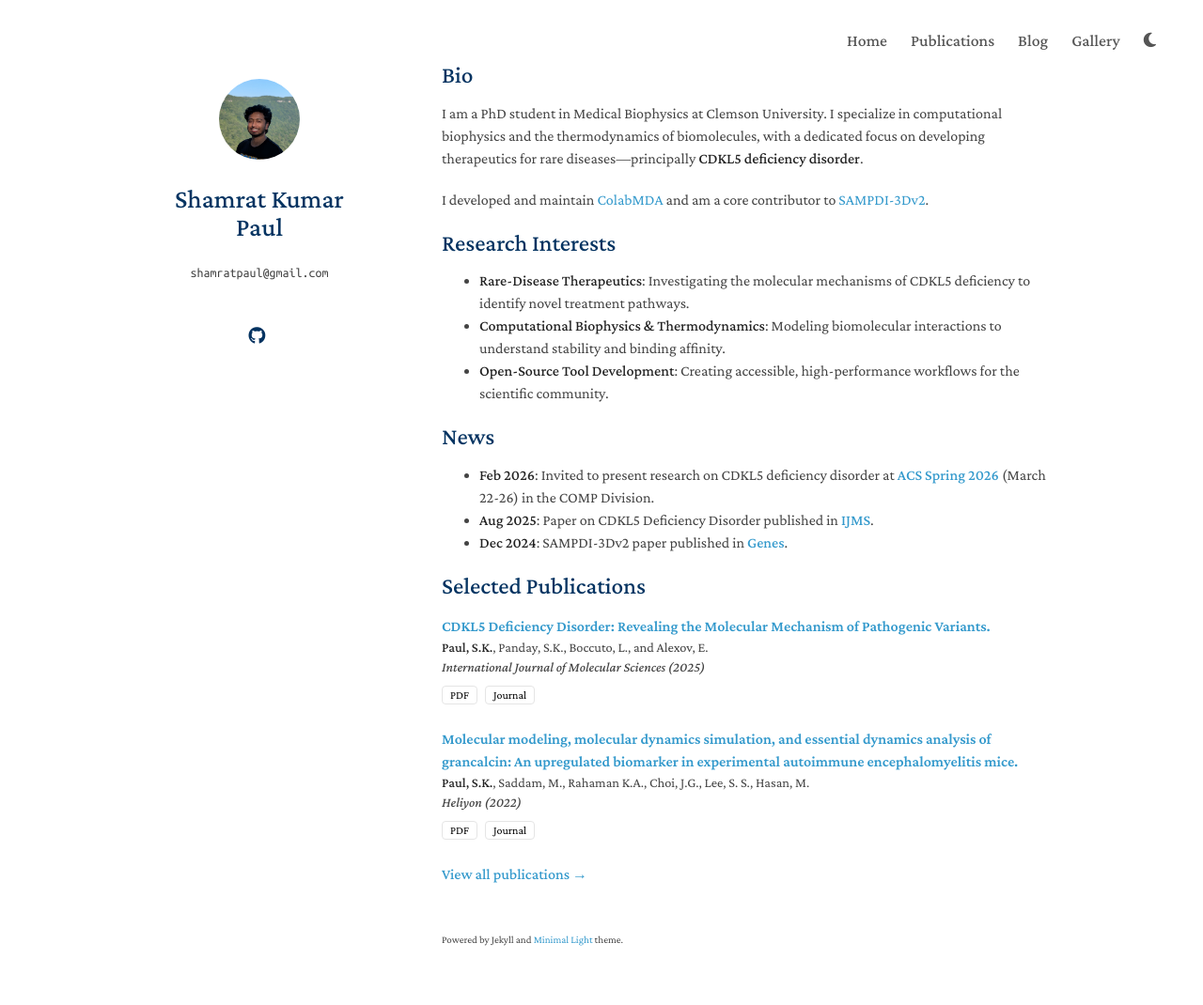
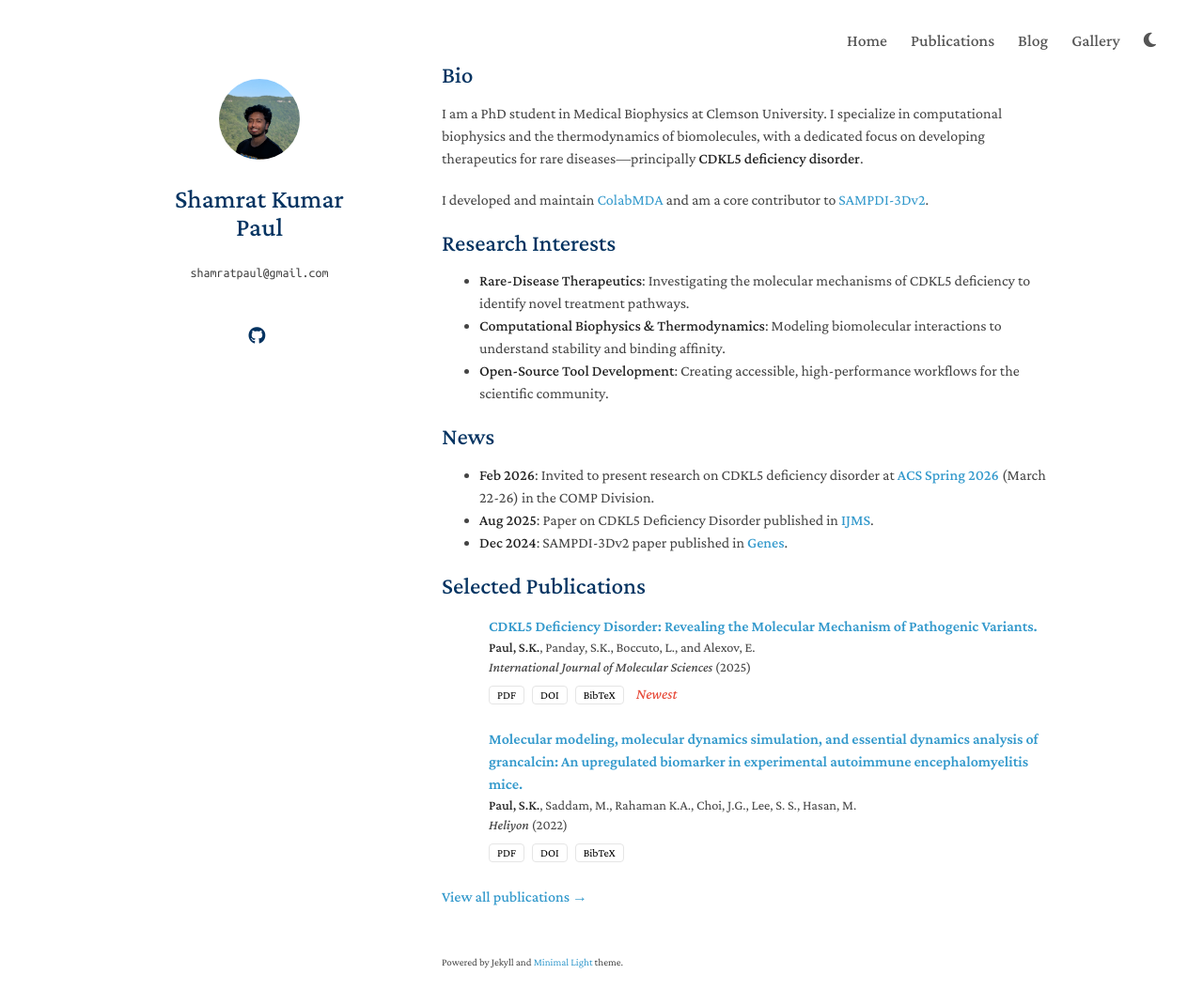
Before and after one commit to paulshamrat/paulshamrat.github.io, a Jekyll site: the page built from index.md, in a window 1280 px wide and 1105 px high. Shown: the top 1070 px of the window at 94% size. Built offline with Jekyll 4.4.1, drawn with Linux system fonts in a browser that asks for light colours; a style sheet for code colours, icons or effects is not loaded.

Commit message:
Refactor publication rendering into shared includes for consistent styling

```diff
--- /dev/null
+++ b/_includes/publication_single.md
@@ -0,0 +1,47 @@
+<div class="pub-row" style="display: flex; flex-direction: row; margin-bottom: 1.5rem;">
+  <div class="col-sm-3 abbr" style="position: relative;padding-right: 15px;padding-left: 15px;">
+    {% if link.image %}
+    <img src="{{ link.image }}" class="teaser img-fluid z-depth-1" style="width: 100px; height: auto;">
+    {% if link.conference_short %}
+    <abbr class="badge">{{ link.conference_short }}</abbr>
+    {% endif %}
+    {% endif %}
+  </div>
+  <div class="col-sm-9" style="position: relative;padding-right: 15px;padding-left: 20px;">
+    <div class="title" style="font-weight: bold;">
+      <a href="{% if link.html %}{{ link.html }}{% elsif link.doi %}https://doi.org/{{ link.doi }}{% else %}{{ link.pdf }}{% endif %}" target="_blank">
+        {{ link.title }}
+      </a>
+    </div>
+    <div class="author" style="font-size: 0.9rem;">
+      {{ link.authors | replace: "Paul, S.K.", "<strong>Paul, S.K.</strong>" | replace: "Paul, S. K.", "<strong>Paul, S. K.</strong>" | replace: "Shamrat Kumar Paul", "<strong>Shamrat Kumar Paul</strong>" }}
+    </div>
+    <div class="periodical" style="font-size: 0.9rem;">
+      <em>{{ link.conference }}</em> {% if link.year %}({{ link.year }}){% endif %}
+    </div>
+    <div class="links" style="margin-top: 5px;">
+      {% if link.pdf %}
+      <a href="{{ link.pdf }}" class="btn btn-sm z-depth-0" role="button" target="_blank" style="font-size:12px; border: 1px solid var(--border-color); padding: 2px 8px; border-radius: 4px; margin-right: 5px;">PDF</a>
+      {% endif %}
+      {% if link.doi %}
+      <a href="https://doi.org/{{ link.doi }}" class="btn btn-sm z-depth-0" role="button" target="_blank" style="font-size:12px; border: 1px solid var(--border-color); padding: 2px 8px; border-radius: 4px; margin-right: 5px;">DOI</a>
+      {% endif %}
+      {% if link.bibtex %}
+      <a class="bibtex btn btn-sm z-depth-0" role="button" onclick="toggleBibtex('{{ link.title | slugify }}')" style="font-size:12px; border: 1px solid var(--border-color); padding: 2px 8px; border-radius: 4px; margin-right: 5px; cursor: pointer;">BibTeX</a>
+      {% endif %}
+      {% if link.code %}
+      <a href="{{ link.code }}" class="btn btn-sm z-depth-0" role="button" target="_blank" style="font-size:12px; border: 1px solid var(--border-color); padding: 2px 8px; border-radius: 4px; margin-right: 5px;">Code</a>
+      {% endif %}
+      {% if link.page %}
+      <a href="{{ link.page }}" class="btn btn-sm z-depth-0" role="button" target="_blank" style="font-size:12px; border: 1px solid var(--border-color); padding: 2px 8px; border-radius: 4px;">Project Page</a>
+      {% endif %}
+      {% if link.notes %}
+      <strong> <i style="color:#e74d3c; margin-left: 5px;">{{ link.notes }}</i></strong>
+      {% endif %}
+    </div>
+
+    {% if link.bibtex %}
+    <div id="{{ link.title | slugify }}" class="bibtex-hidden" style="display: none; margin-top: 10px; padding: 10px; background: rgba(0,0,0,0.05); border-radius: 5px; font-family: monospace; font-size: 0.85rem; white-space: pre-wrap; border: 1px solid var(--border-color);">{{ link.bibtex }}</div>
+    {% endif %}
+  </div>
+</div>
--- a/index.md
+++ b/index.md
@@ -27,30 +27,12 @@
     {% assign selected_pubs = site.data.publications.main | where: "selected", true %}
     {% for link in selected_pubs %}
     <li>
-      <div class="pub-row" style="display: flex; flex-direction: row; margin-bottom: 1.5rem;">
-        <div class="col-sm-9" style="position: relative;padding-right: 15px;padding-left: 0px;">
-          <div class="title" style="font-weight: bold;">
-            <a href="{% if link.doi %}https://doi.org/{{ link.doi }}{% elsif link.html %}{{ link.html }}{% else %}{{ link.pdf }}{% endif %}" target="_blank">
-              {{ link.title }}
-            </a>
-          </div>
-          <div class="author" style="font-size: 0.9rem;">
-            {{ link.authors | replace: "Paul, S.K.", "<strong>Paul, S.K.</strong>" | replace: "Paul, S. K.", "<strong>Paul, S. K.</strong>" | replace: "Shamrat Kumar Paul", "<strong>Shamrat Kumar Paul</strong>" }}
-          </div>
-          <div class="periodical" style="font-size: 0.9rem;"><em>{{ link.conference }} ({{ link.year }})</em> </div>
-          <div class="links" style="margin-top: 5px;">
-            {% if link.pdf %}
-            <a href="{{ link.pdf }}" class="btn btn-sm z-depth-0" role="button" target="_blank" style="font-size:12px; border: 1px solid var(--border-color); padding: 2px 8px; border-radius: 4px; margin-right: 5px;">PDF</a>
-            {% endif %}
-            {% if link.html or link.page %}
-            <a href="{% if link.html %}{{ link.html }}{% else %}{{ link.page }}{% endif %}" class="btn btn-sm z-depth-0" role="button" target="_blank" style="font-size:12px; border: 1px solid var(--border-color); padding: 2px 8px; border-radius: 4px;">Journal</a>
-            {% endif %}
-          </div>
-        </div>
-      </div>
+      {% include publication_single.md %}
     </li>
     {% endfor %}
   </ol>
 </div>
 
+{% include bibtex_script.md %}
+
 <p><a href="{{ "/publications/" | relative_url }}" style="font-weight: 500;">View all publications &rarr;</a></p>
```
Also changed, not shown: _includes/bibtex_script.md (added, +10 -0 lines), _includes/publications.md (+6 -61 lines).
